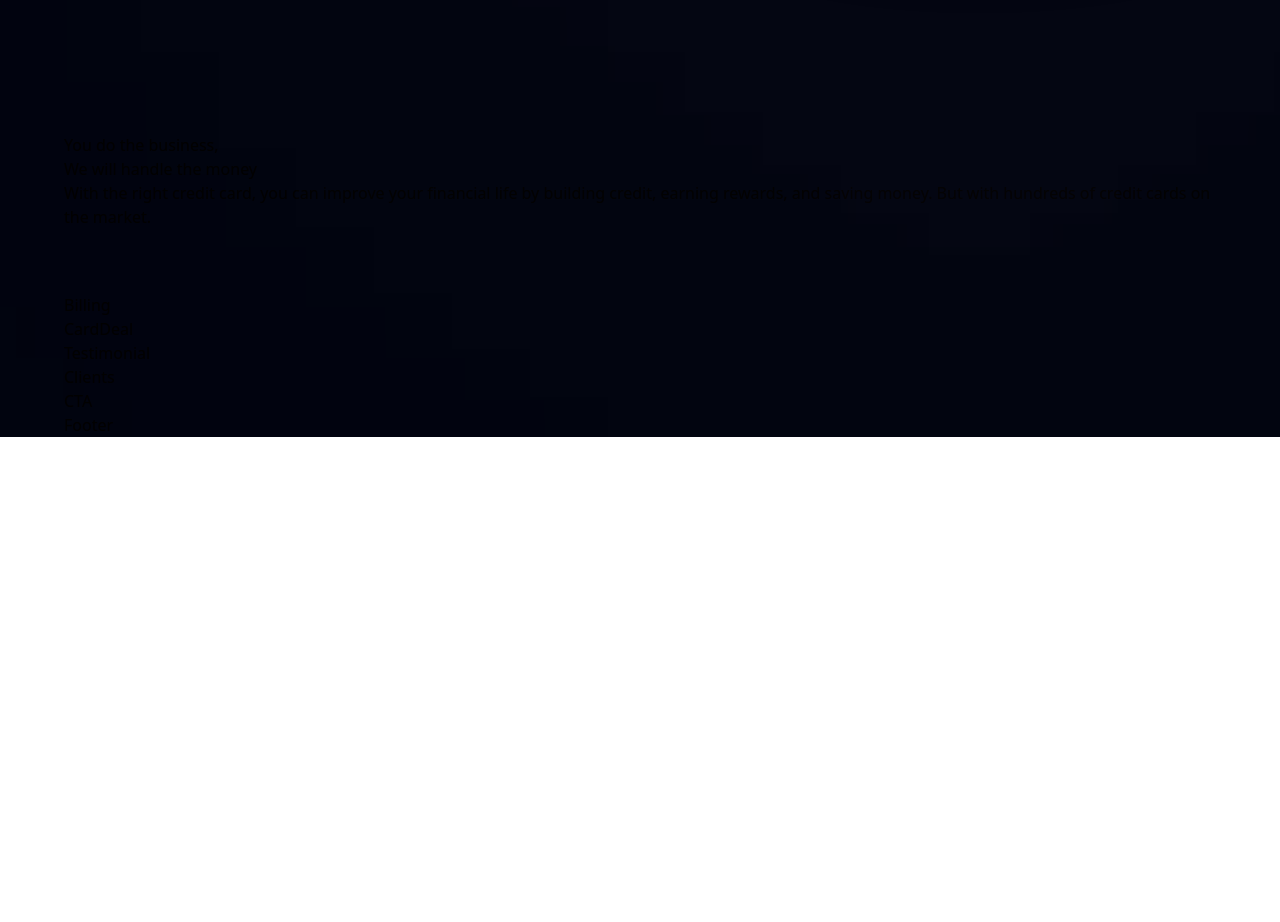
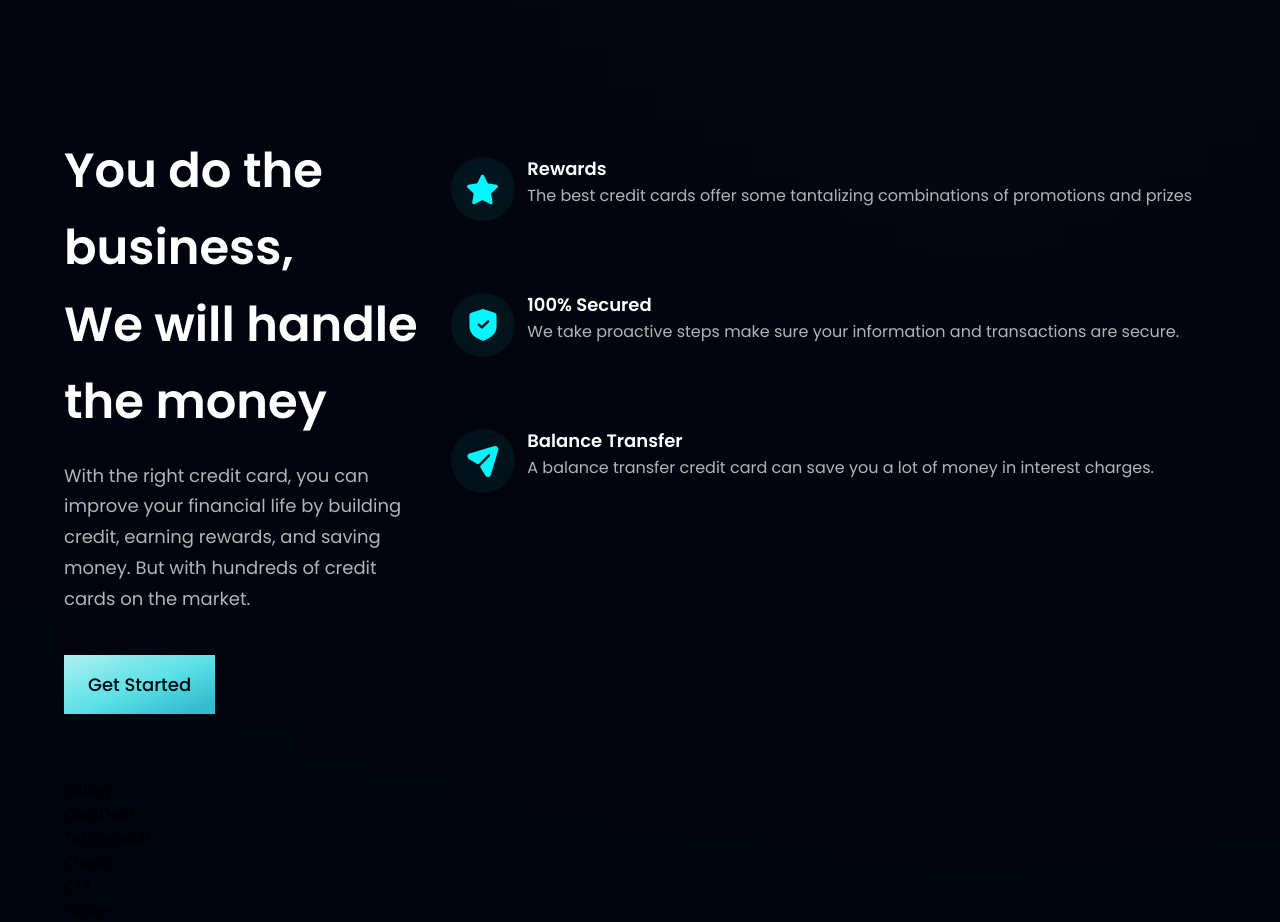
Before and after one commit to wjacobw/HooBank, a React (Vite) app in the folder Bank_app/: page / in a window 1280 px wide. Shown: the part 860-1782 px from the top of the page. Before the commit the page ends 1297 px from the top, so only its background shows below. Built offline with nearby package versions, Linux system fonts and the light colour scheme.

Commit message:
add business feature component

```diff
--- a/Bank_app/src/components/Business.jsx
+++ b/Bank_app/src/components/Business.jsx
@@ -1,15 +1,47 @@
-import React from "react";
-import { layout } from "../style";
+
+import { features } from "../constants";
+import styles, { layout } from "../style";
+import Button from "./Button";
+
+const FeatureCard = ({ icon, title, content, index }) => {
+  return (
+    <div className = {`flex flex-row p-6 rounded-[20px] ${index !== features.length - 1 ?
+      "mb-6": "mb-0"} feature-card`}>
+      <div className = {`w-[64px] h-[64px] rounded-full ${styles.flexCenter} bg-dimBlue`}>
+        <img src={icon} alt = "icon" className = "w-[50%] h-[50%] object-contain"></img>
+      </div>
+      <div className = "flex-1 flex flex-col ml-3">
+        <h4 className = "font-poppins font-semibold text-white text-[18px] leading-[23px] mb-1">
+          {title}</h4>
+        <p className = "font-poppins font-normal text-dimWhite text-[16px] leading-[24px] mb-1">{content}</p>
+      </div>
+    </div>
+  );
+};
 
 const Business = () => {
   return (
     <section id="features" className={layout.section}>
-      <div className = {layout.sectionInfo}>
-        <h2>You do the business, <br/>   We will handle the money</h2>
-        <p>With the right credit card, you can improve your
-          financial life by building credit, earning rewards, and
-          saving money. But with hundreds of credit cards on the market.
+      <div className={layout.sectionInfo}>
+        <h2 className={styles.heading2}>
+          You do the business, <br className="sm:block hidden" /> We will handle
+          the money
+        </h2>
+        <p className={`${styles.paragraph} max-w-[470px] mt-5`}>
+          With the right credit card, you can improve your financial life by
+          building credit, earning rewards, and saving money. But with hundreds
+          of credit cards on the market.
         </p>
+        <Button styles="mt-10"> </Button>
+      </div>
+      <div>
+        {features.map((feature, index) => (
+          <FeatureCard
+            key={feature.id}
+            {...feature}
+            index={index}
+          ></FeatureCard>
+        ))}
       </div>
     </section>
   );
--- a/Bank_app/src/components/Button.jsx
+++ b/Bank_app/src/components/Button.jsx
@@ -1,9 +1,15 @@
-import React from 'react'
+import React from "react";
 
-const Button = () => {
+const Button = ({ styles }) => {
   return (
-    <div>Button</div>
-  )
-}
+    <button
+      type="button"
+      className={`py-4 px-6 bg-blue-gradient font-poppins font-medium
+      text-[18px] text-primary outline-none ${styles}`}
+    >
+      Get Started
+    </button>
+  );
+};
 
-export default Button
+export default Button;
```
